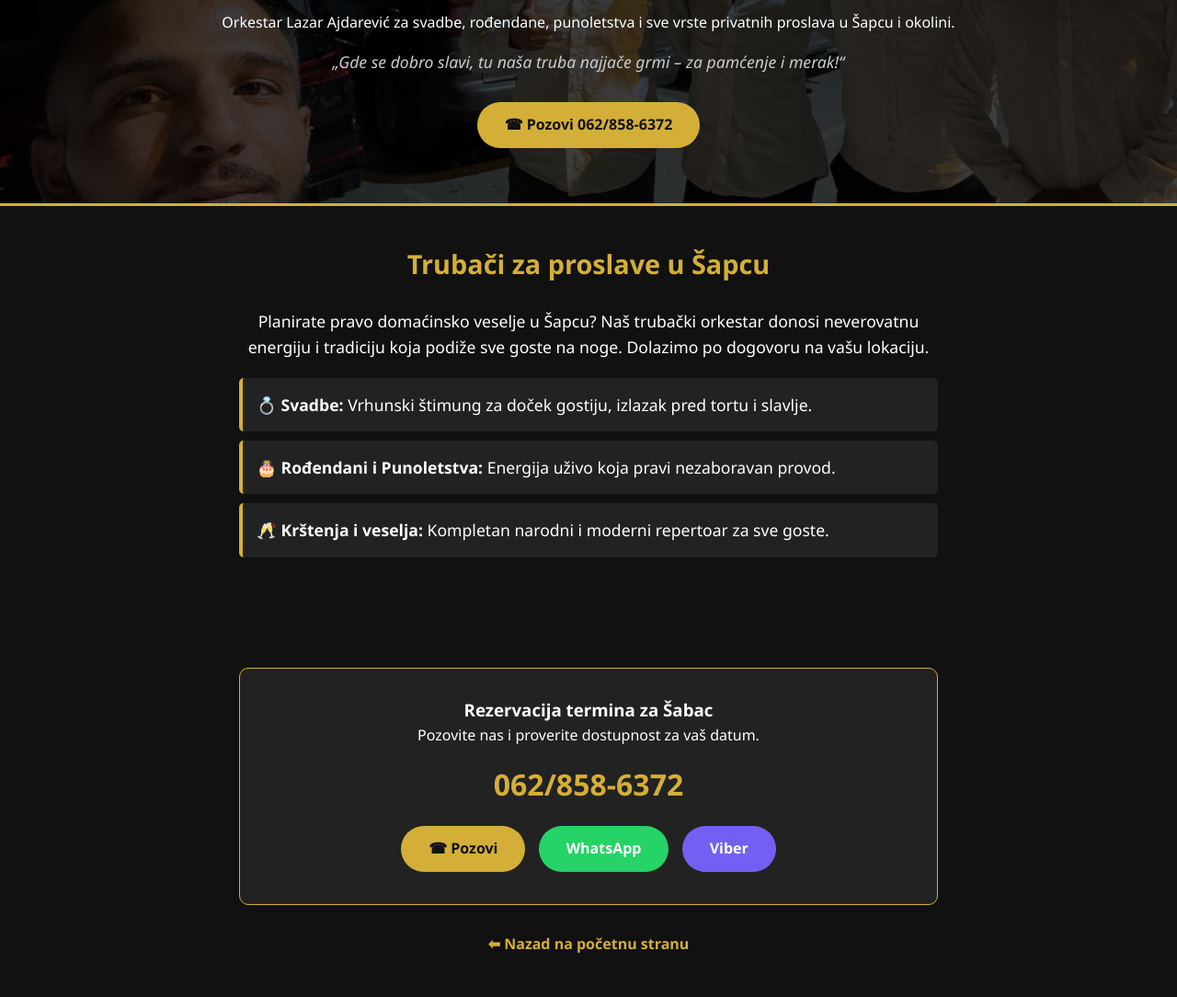
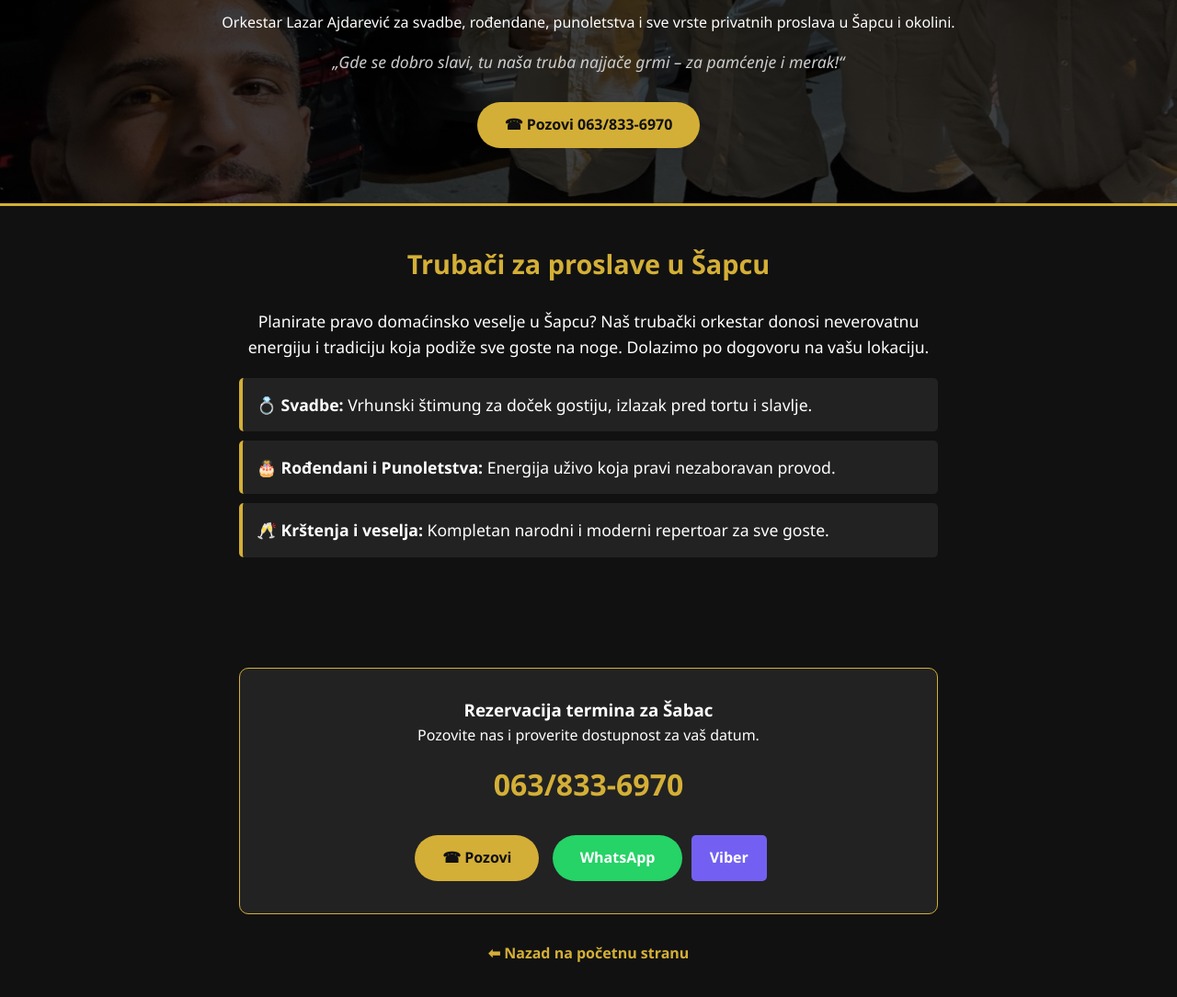
Before and after one commit to lazarajdarevic58-del/trubacizaslavlje, a plain HTML site: page trubaci-sabac.html in a window 1280 px wide. Shown: the part 162-1246 px from the top of the page at 92% size. Drawn offline with Linux system fonts and the light colour scheme.

Commit message:
Update trubaci-sabac.html

```diff
--- a/trubaci-sabac.html
+++ b/trubaci-sabac.html
@@ -4,7 +4,7 @@
     <meta charset="UTF-8">
     <meta name="viewport" content="width=device-width, initial-scale=1.0">
     <title>Trubači Šabac | Orkestar Lazar Ajdarević za Svadbe i Veselja</title>
-    <meta name="description" content="Najbolji trubači u Šapcu i okolini za svadbe, rođendane, krštenja i proslave. Orkestar Lazara Ajdarevića garantuje vrhunsku atmosferu. Pozovite 062/858-6372.">
+    <meta name="description" content="Najbolji trubači u Šapcu i okolini za svadbe, rođendane, krštenja i proslave. Orkestar Lazara Ajdarevića garantuje vrhunsku atmosferu. Pozovite 063/833-6970.">
     <link rel="canonical" href="https://trubacizaslavlje.rs">
     <style>
         :root { --gold: #d4af37; --dark: #111; --light: #fff; --grey: #222; }
@@ -30,7 +30,7 @@
         <h1>Trubači Šabac</h1>
         <p>Orkestar Lazar Ajdarević za svadbe, rođendane, punoletstva i sve vrste privatnih proslava u Šapcu i okolini.</p>
         <p class="quote">„Gde se dobro slavi, tu naša truba najjače grmi – za pamćenje i merak!“</p>
-        <a href="tel:+381628586372" class="btn">☎ Pozovi 062/858-6372</a>
+        <a href="tel:+381638336970" class="btn">☎ Pozovi 063/833-6970</a>
     </header>
     <section>
         <h2>Trubači za proslave u Šapcu</h2>
@@ -43,10 +43,10 @@
         <div class="contact-box">
             <h3>Rezervacija termina za Šabac</h3>
             <p>Pozovite nas i proverite dostupnost za vaš datum.</p>
-            <a href="tel:+381628586372" class="phone-num">062/858-6372</a>
-            <a href="tel:+381628586372" class="btn" style="margin: 5px;">☎ Pozovi</a>
-            <a href="https://wa.me/381628586372" target="_blank" rel="noopener" class="btn" style="background-color: #25D366; color: white; margin: 5px;">WhatsApp</a>
-            <a href="viber://chat?number=%2B381628586372" class="btn" style="background-color: #7360F2; color: white; margin: 5px;">Viber</a>
+            <a href="tel:+381638336970" class="phone-num">063/833-6970</a>
+            <a href="tel:+381638336970" class="btn" style="margin: 5px;">☎ Pozovi</a>
+            <a href="https://wa.me/381637542528" target="_blank" rel="noopener" class="btn" style="background-color: #25D366; color: white; margin: 5px;">WhatsApp</a>
+            <a href="viber://add?number=381637542528" class="btn" style="background-color: #7360F2; color: white; font-weight: bold; padding: 12px 20px; border-radius: 5px; text-decoration: none; display: inline-block;">Viber</a>
         </div>
         <a href="/" class="back-link">⬅ Nazad na početnu stranu</a>
     </section>
```
